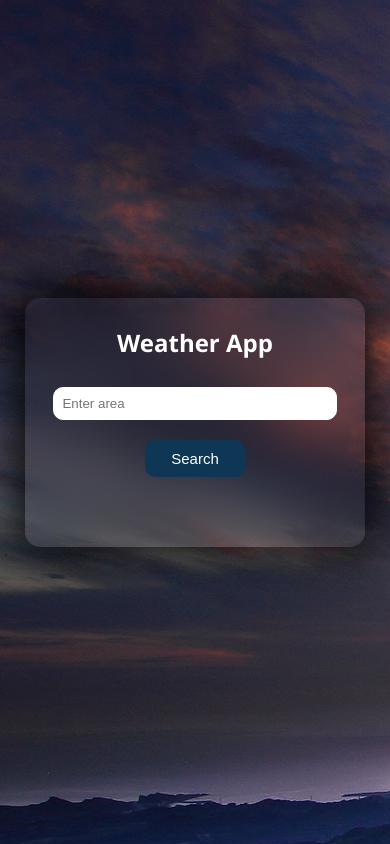
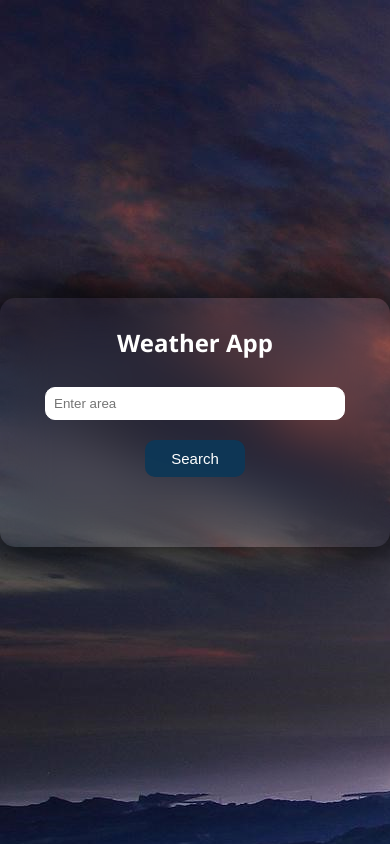
Before and after one commit to Tomshi-123/WeatherApp, a plain HTML site: page index.html in a window 390 px wide. Drawn offline with Linux system fonts and the light colour scheme.

Commit message:
@media first push

```diff
--- a/styles.css
+++ b/styles.css
@@ -88,3 +88,14 @@ button:hover {
     height: 30px;
     margin-bottom: 5px;
 }
+
+@media (max-width: 768px) {
+
+    #weather-container {
+        max-width: 350px;
+    }
+
+    input  {
+        width: 300px;
+    }
+}
```
